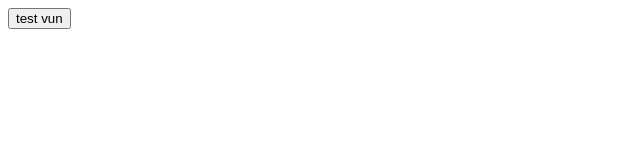
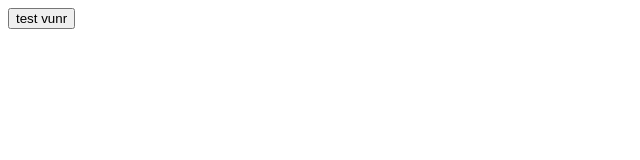
Before and after one commit to SchematicDevy/test, a plain HTML site: page index.html in a window 1280 px wide. Shown: the full height of the page, 0-640 px from the left. Drawn offline with Linux system fonts and the light colour scheme.

Commit message:
Update index.html

```diff
--- a/index.html
+++ b/index.html
@@ -4,7 +4,7 @@
   </head>
 
   <body>
-    <button onclick="testFunction()">test vun</button>
+    <button onclick="testFunction()">test vunr</button>
 
     <script>
       function testFunction() {
```
